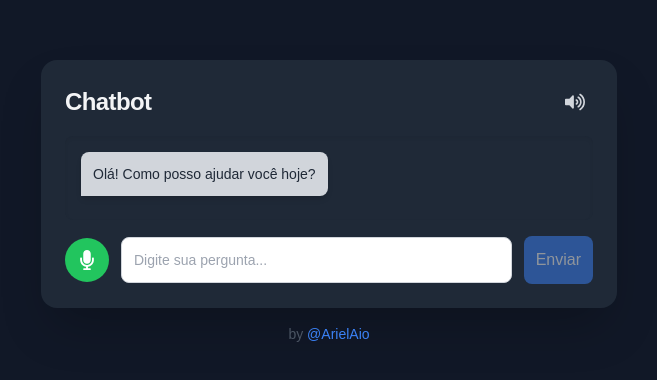
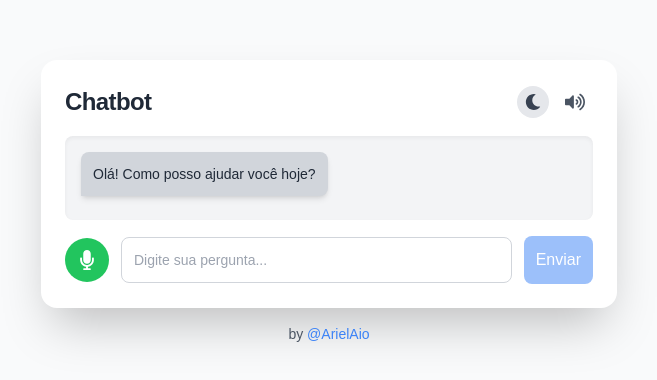
Before and after one commit to ArielAio/ChatBot, a Next.js app: page / in a window 1280 px wide. Shown: the part 198-578 px from the top of the page, without its empty margins (311-968 px from the left). Built offline with nearby package versions, Linux system fonts and the light colour scheme.

Commit message:
style: colocando ligth e dark mode

```diff
--- a/pages/_document.js
+++ b/pages/_document.js
@@ -2,7 +2,7 @@ import { Html, Head, Main, NextScript } from "next/document";
 
 export default function Document() {
   return (
-    <Html lang="en">
+    <Html lang="pt-BR" className="light">
       <Head />
       <body className="antialiased">
         <Main />
--- a/pages/index.js
+++ b/pages/index.js
@@ -1,7 +1,41 @@
 import { useState, useRef, useEffect, useCallback } from 'react';
-import { FaMicrophone, FaVolumeMute, FaVolumeUp } from 'react-icons/fa';
+import { FaMicrophone, FaVolumeMute, FaVolumeUp, FaSun, FaMoon } from 'react-icons/fa';
+
+function useTheme() {
+  const [theme, setTheme] = useState(() => {
+    // Executar apenas no cliente
+    if (typeof window !== 'undefined') {
+      // Verificar localStorage
+      const saved = localStorage.getItem('theme');
+      if (saved === 'dark' || saved === 'light') return saved;
+
+      // Verificar preferência do sistema
+      if (window.matchMedia && window.matchMedia('(prefers-color-scheme: dark)').matches) {
+        return 'dark';
+      }
+      return 'light';
+    }
+    return 'light';
+  });
+
+  useEffect(() => {
+    if (typeof window !== 'undefined') {
+      // Atualizar o DOM e localStorage
+      document.documentElement.classList.remove('light', 'dark');
+      document.documentElement.classList.add(theme);
+      localStorage.setItem('theme', theme);
+    }
+  }, [theme]);
+
+  const toggleTheme = useCallback(() => {
+    setTheme((t) => (t === 'light' ? 'dark' : 'light'));
+  }, []);
+
+  return [theme, toggleTheme];
+}
 
 export default function Home() {
+  const [theme, toggleTheme] = useTheme();
   const [pergunta, setPergunta] = useState('');
   const [conversas, setConversas] = useState([{ tipo: 'bot', texto: 'Olá! Como posso ajudar você hoje?' }]);
   const [reconhecedor, setReconhecedor] = useState(null);
@@ -86,21 +120,25 @@ export default function Home() {
   const toggleMute = useCallback(() => setMute((m) => !m), []);
 
   useEffect(() => {
-    // Forçar dark mode no html
-    document.documentElement.classList.add('dark');
-    document.documentElement.classList.remove('light');
     endOfMessagesRef.current?.scrollIntoView({ behavior: 'smooth' });
   }, [conversas, loading]);
 
   return (
-    <div className="flex flex-col items-center justify-center min-h-screen bg-gray-900 transition-colors duration-500 p-4">
-      <div className="bg-gray-800 w-full max-w-xl p-6 rounded-2xl shadow-2xl flex flex-col h-full max-h-[80vh] transition-colors duration-500">
+    <div className="flex flex-col items-center justify-center min-h-screen bg-gray-50 dark:bg-gray-900 transition-colors duration-500 p-4">
+      <div className="bg-white dark:bg-gray-800 w-full max-w-xl p-6 rounded-2xl shadow-2xl flex flex-col h-full max-h-[80vh] transition-colors duration-500">
         <div className="flex items-center justify-between mb-4">
-          <h1 className="text-2xl font-semibold text-gray-100 tracking-tight">Chatbot</h1>
+          <h1 className="text-2xl font-semibold text-gray-800 dark:text-gray-100 tracking-tight">Chatbot</h1>
           <div className="flex items-center gap-2">
             <button
+              onClick={toggleTheme}
+              aria-label="Alternar tema"
+              className="p-2 rounded-full bg-gray-200 dark:bg-gray-700 hover:bg-gray-300 dark:hover:bg-gray-600 transition"
+            >
+              {theme === 'dark' ? <FaSun className="text-yellow-400" /> : <FaMoon className="text-gray-700" />}
+            </button>
+            <button
               onClick={toggleMute}
-              className="p-2 text-gray-300 hover:text-white transition-colors duration-200"
+              className="p-2 text-gray-600 dark:text-gray-300 hover:text-gray-800 dark:hover:text-white transition-colors duration-200"
               aria-label={mute ? 'Ativar som' : 'Desativar som'}
             >
               {mute ? <FaVolumeMute size={20} /> : <FaVolumeUp size={20} />}
@@ -108,7 +146,7 @@ export default function Home() {
           </div>
         </div>
         {/* Janela de Chat */}
-        <div className="flex-1 overflow-y-auto p-4 bg-gray-800 rounded-lg shadow-inner transition-colors duration-500">
+        <div className="flex-1 overflow-y-auto p-4 bg-gray-100 dark:bg-gray-900 rounded-lg shadow-inner transition-colors duration-500">
           {conversas.map((conversa, index) => (
             <div
               key={index}
--- a/styles/globals.css
+++ b/styles/globals.css
@@ -2,13 +2,27 @@
 @tailwind components;
 @tailwind utilities;
 
-:root.light {
-  --background: #ffffff;
-  --foreground: #171717;
+html.light {
+  --background: #f7fafc;
+  --foreground: #1a202c;
+  --chat-bg: #fff;
+  --chat-bot: #e2e8f0;
+  --chat-user: #3182ce;
+  --chat-user-text: #fff;
+  --input-bg: #f1f5f9;
+  --input-border: #cbd5e1;
+  --footer: #64748b;
 }
-:root.dark {
+html.dark {
   --background: #0a0a0a;
   --foreground: #ededed;
+  --chat-bg: #1a1a1a;
+  --chat-bot: #374151;
+  --chat-user: #2563eb;
+  --chat-user-text: #fff;
+  --input-bg: #23272f;
+  --input-border: #374151;
+  --footer: #94a3b8;
 }
 
 body {
@@ -16,6 +30,28 @@ body {
   background: var(--background);
   color: var(--foreground);
   transition: background 0.3s, color 0.3s;
+}
+
+/* Chat window and message bubbles */
+.bg-chat {
+  background: var(--chat-bg) !important;
+}
+.bg-bot {
+  background: var(--chat-bot) !important;
+  color: var(--foreground) !important;
+}
+.bg-user {
+  background: var(--chat-user) !important;
+  color: var(--chat-user-text) !important;
+}
+.bg-input {
+  background: var(--input-bg) !important;
+}
+.border-input {
+  border-color: var(--input-border) !important;
+}
+.text-footer {
+  color: var(--footer) !important;
 }
 
 @layer utilities {
--- a/tailwind.config.js
+++ b/tailwind.config.js
@@ -1,10 +1,10 @@
 /** @type {import('tailwindcss').Config} */
 module.exports = {
   content: [
-    "./pages/**/*.{js,ts,jsx,tsx,mdx}",
-    "./components/**/*.{js,ts,jsx,tsx,mdx}",
-    "./app/**/*.{js,ts,jsx,tsx,mdx}",
+    "./pages/**/*.{js,ts,jsx,tsx}",
+    "./components/**/*.{js,ts,jsx,tsx}",
   ],
+  darkMode: 'class', // Ativa o modo dark baseado em classe
   theme: {
     extend: {
       colors: {
```
